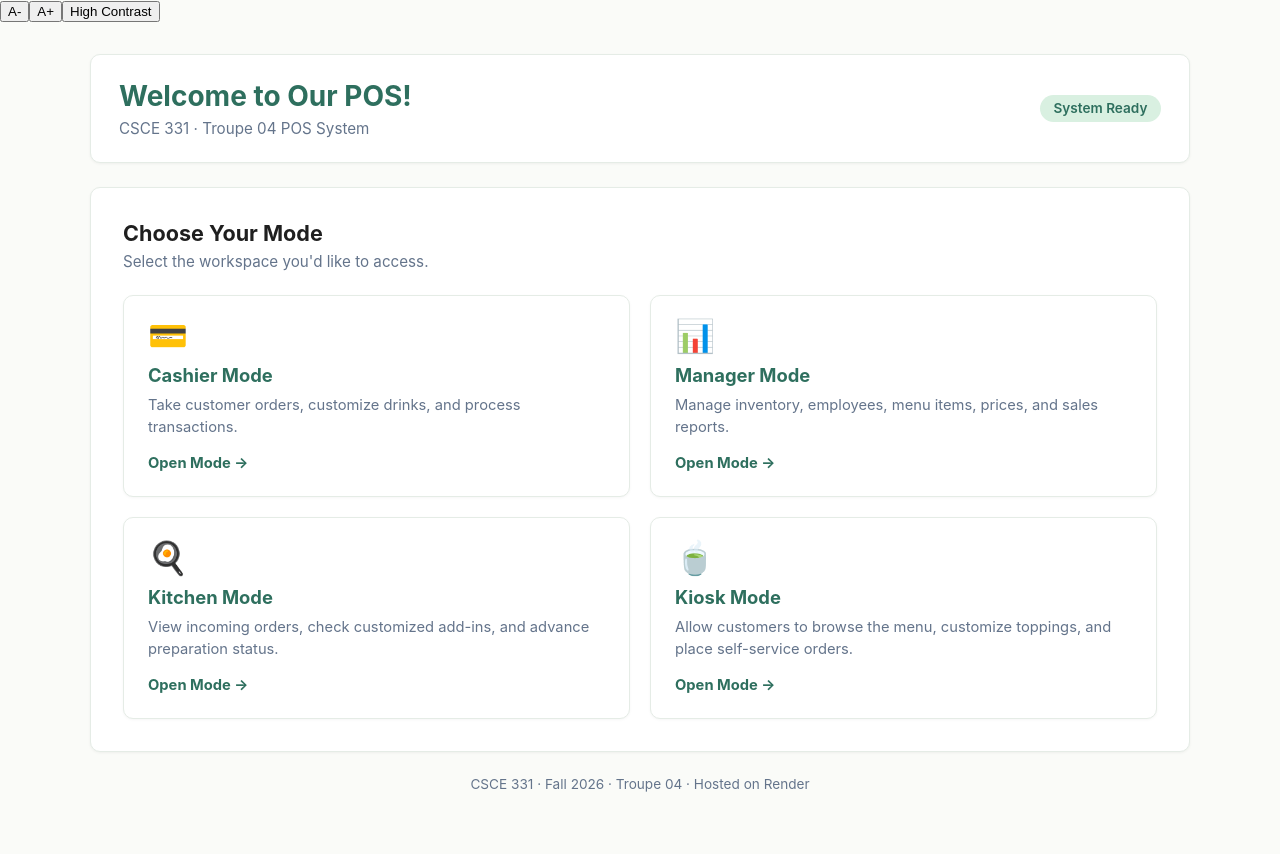
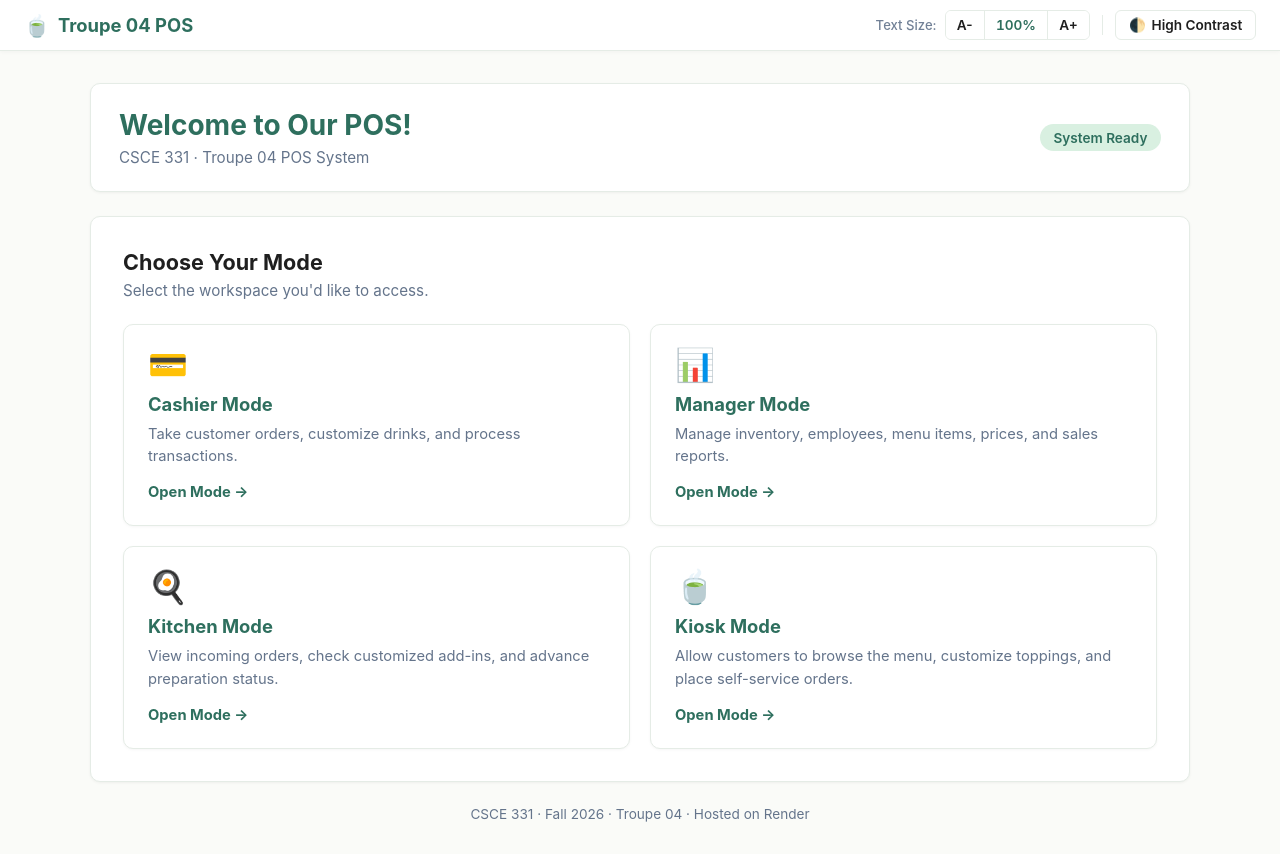
Before and after one commit to CSCE-331-Fall-2026-901-912/331-project-3-pos-troupe-4, a React (Vite) app: page / in a window 1280 px wide. Before the commit the page ends 824 px from the top, so only its background shows below. Built offline with nearby package versions, Linux system fonts and the light colour scheme; no server answers; the HTML template or start-up script is replaced by a standard one.

Commit message:
Fix accessibility bar to work with authentication features

```diff
--- a/src/App.jsx
+++ b/src/App.jsx
@@ -64,7 +64,7 @@ export default function App() {
     <ErrorBoundary>
       <CartProvider>
         <BrowserRouter>
-        <AccessibilityBar />
+        <AppHeader />
           <Routes>
             <Route path="/" element={<RoleSelector />} />
             <Route path="/kiosk" element={<KioskPage />} />
```
